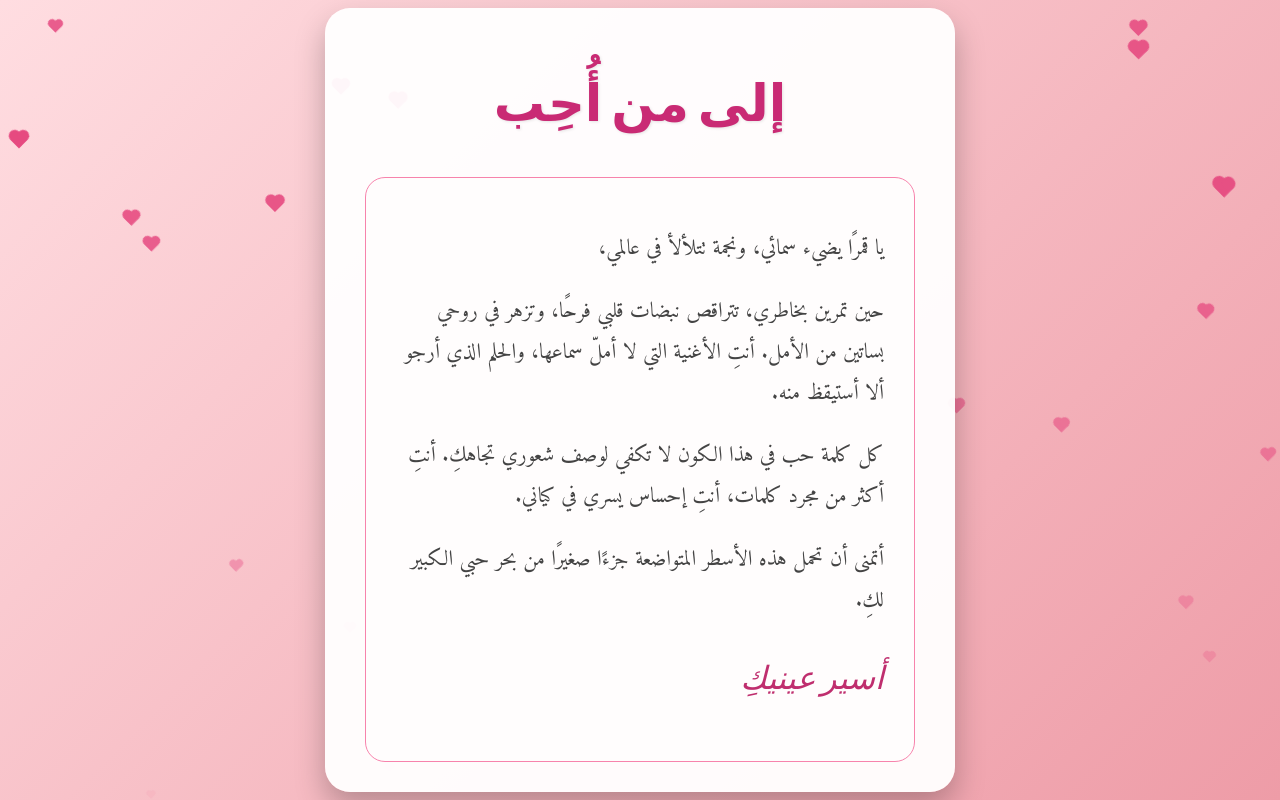
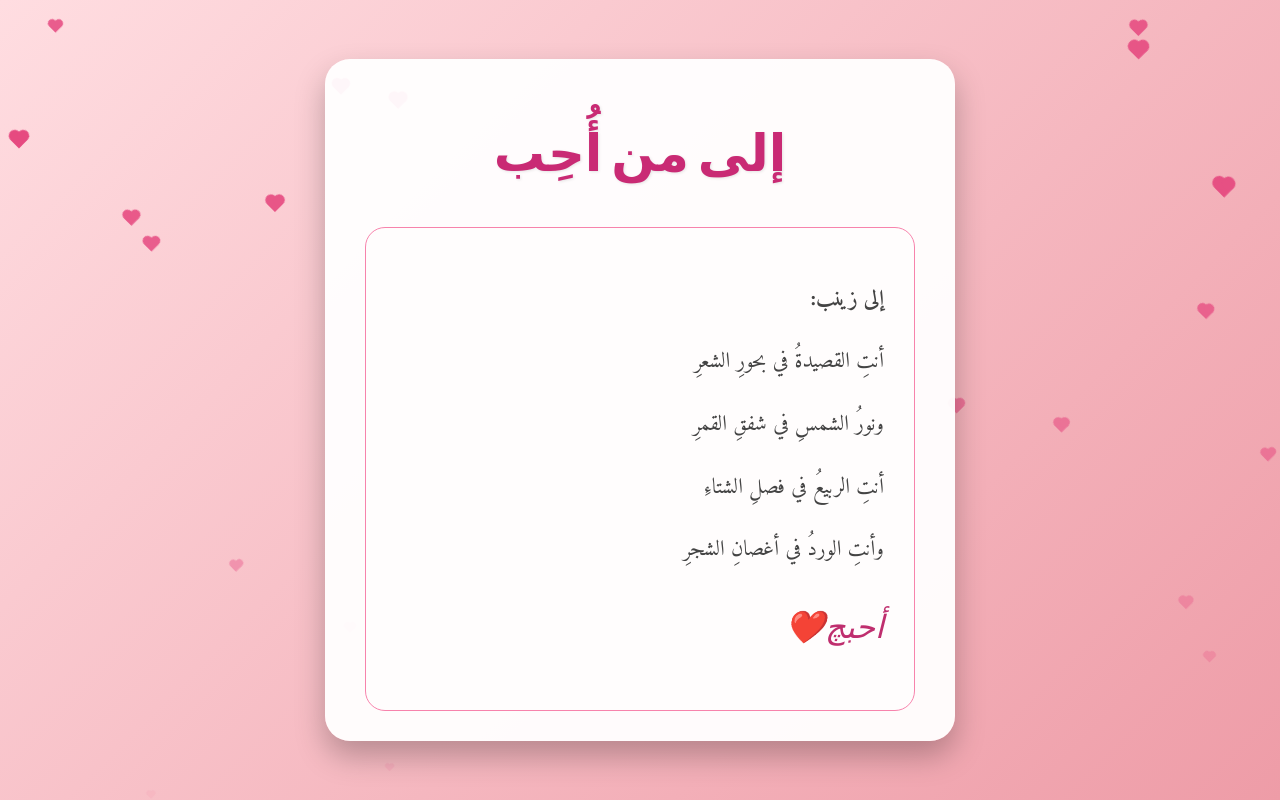
Before and after one commit to piahmedcr7-lab/My-privet-project, a plain HTML site: page index.html in a window 1280 px wide. Both pictures are taken after a click on the button "افتحي الرسالة بشوق 💖". Drawn offline with Linux system fonts and the light colour scheme.

Commit message:
Update index.html

```diff
--- a/index.html
+++ b/index.html
@@ -193,11 +193,12 @@
         <button id="openLetterButton">افتحي الرسالة بشوق 💖</button>
 
         <div id="letter" class="letter-content">
-            <p>يا قمرًا يضيء سمائي، ونجمة تتلألأ في عالمي،</p>
-            <p>حين تمرين بخاطري، تتراقص نبضات قلبي فرحًا، وتزهر في روحي بساتين من الأمل. أنتِ الأغنية التي لا أملّ سماعها، والحلم الذي أرجو ألا أستيقظ منه.</p>
-            <p>كل كلمة حب في هذا الكون لا تكفي لوصف شعوري تجاهكِ. أنتِ أكثر من مجرد كلمات، أنتِ إحساس يسري في كياني.</p>
-            <p>أتمنى أن تحمل هذه الأسطر المتواضعة جزءًا صغيرًا من بحر حبي الكبير لكِ.</p>
-            <p class="signature">أسير عينيكِ</p>
+            <p><strong>إلى زينب:</strong></p>
+            <p>أنتِ القصيدةُ في بحورِ الشعرِ</p>
+            <p>ونورُ الشمسِ في شفقِ القمرِ</p>
+            <p>أنتِ الربيعُ في فصلِ الشتاءِ</p>
+            <p>وأنتِ الوردُ في أغصانِ الشجرِ</p>
+            <p class="signature">أحبچ❤️</p>
         </div>
     </div>
 
```
